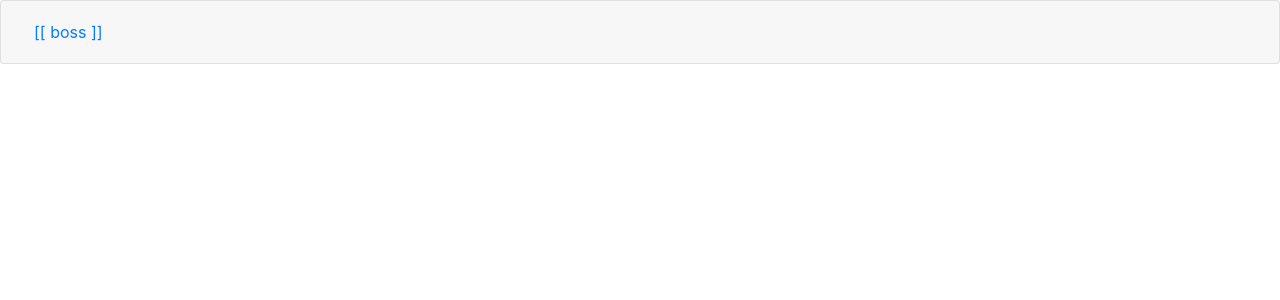
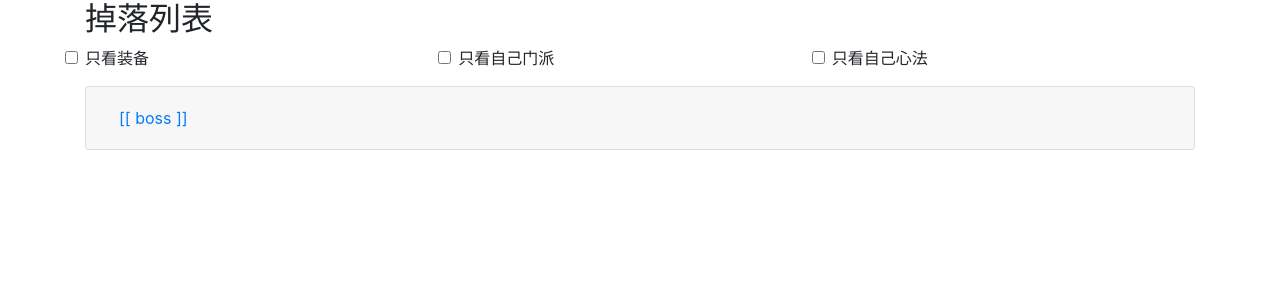
Before and after one commit to moeheart/jx3auction, a Flask app: page /treasure.html in a window 1280 px wide. Shown: the top 300 px of the page. Run offline with Flask 3, Linux system fonts and the light colour scheme; parts of the project's set-up code (start-up, migrations or seed data) failed here and were passed over.

Commit message:
优化前端排版，掉落页面加入过滤器

```diff
--- a/server.py
+++ b/server.py
@@ -322,7 +322,7 @@ def getTreasure():
         db.commit()
         db.close()
 
-    return jsonify({'status': 0, 'treasure': treasureRes})
+    return jsonify({'status': 0, 'treasure': treasureRes, 'xinfa': xinfa})
 
 
 AUCTION_PARAMS = ["baseNormal", "baseCoupon", "baseWeapon", "baseJingjian", "baseTexiaoyaozhui", "baseTexiaowuqi",
--- a/static/treasure.css
+++ b/static/treasure.css
@@ -30,6 +30,10 @@
     display: none;
 }
 
+.bottom{
+    height: 500px;
+}
+
 .text-紫色, .text-purple{
     color: rgb(255, 0, 255);
 }
--- a/static/treasure.js
+++ b/static/treasure.js
@@ -16,6 +16,7 @@ function analyse_treasure(treasure){
     }
     console.log(TREASURE_BY_BOSS);
     V_treasure_list.load();
+    PLAYER_XINFA = treasure["xinfa"];
 }
 
 function render_desc(desc_id, property){
@@ -149,3 +150,133 @@ V_treasure_list = new Vue({
         }
     }
 });
+
+MENPAI_DICT = {
+    "花间游": "万花",
+    "离经易道": "万花",
+    "冰心诀": "七秀",
+    "云裳心经": "七秀",
+    "紫霞功": "纯阳",
+    "太虚剑意": "纯阳",
+    "傲血战意": "天策",
+    "铁牢律": "天策",
+    "易筋经": "少林",
+    "洗髓经": "少林",
+    "问水诀": "藏剑",
+    "山居剑意": "藏剑",
+    "毒经": "五毒",
+    "补天诀": "五毒",
+    "惊羽诀": "唐门",
+    "天罗诡道": "唐门",
+    "焚影圣诀": "明教",
+    "明尊琉璃体": "明教",
+    "笑尘诀": "丐帮",
+    "分山劲": "苍云",
+    "铁骨衣": "苍云",
+    "莫问": "长歌",
+    "相知": "长歌",
+    "北傲诀": "霸刀",
+    "凌海诀": "蓬莱",
+    "隐龙诀": "凌雪",
+    "无方": "药宗",
+    "灵素": "药宗",
+    "孤锋诀": "刀宗",
+}
+
+ATTRIB_DICT = {
+    "花间游": "元气",
+    "离经易道": "治疗",
+    "冰心诀": "根骨",
+    "云裳心经": "治疗",
+    "紫霞功": "根骨",
+    "太虚剑意": "身法",
+    "傲血战意": "力道",
+    "铁牢律": "防御",
+    "易筋经": "元气",
+    "洗髓经": "防御",
+    "问水诀": "身法",
+    "山居剑意": "身法",
+    "毒经": "根骨",
+    "补天诀": "治疗",
+    "惊羽诀": "力道",
+    "天罗诡道": "元气",
+    "焚影圣诀": "元气",
+    "明尊琉璃体": "防御",
+    "笑尘诀": "力道",
+    "分山劲": "身法",
+    "铁骨衣": "防御",
+    "莫问": "根骨",
+    "相知": "治疗",
+    "北傲诀": "力道",
+    "凌海诀": "身法",
+    "隐龙诀": "身法",
+    "无方": "根骨",
+    "灵素": "治疗",
+    "孤锋诀": "力道",
+}
+
+function xinfa_match(xinfa, property){
+    if (xinfa == "") {
+        return false;
+    }
+    var school = MENPAI_DICT[xinfa];
+    var attrib = ATTRIB_DICT[xinfa];
+    var attrib_extend = attrib;
+    if (attrib_extend == "力道" || attrib_extend == "身法") {
+        attrib_extend = "外功";
+    } else if (attrib_extend == "元气" || attrib_extend == "根骨") {
+        attrib_extend = "内功";
+    }
+    if (property["type"] == "coupon") {
+        return school == property["school"];
+    } else {
+        return attrib == property["main"] || attrib_extend == property["main"];
+    }
+}
+
+function reload_filter(){
+    console.log("reload!");
+    for (var id in TREASURE_BY_ID) {
+        var item = TREASURE_BY_ID[id];
+        var display = 1;
+        if (item["property"]["type"] == "item") {
+            if (V_filter.ignoreMaterials) {
+                display = 0;
+            }
+        } else if (V_filter.schoolOnly || V_filter.xinfaOnly) {
+            var baseXinfa = PLAYER_XINFA;
+            var secondXinfa = "";
+            if (!V_filter.xinfaOnly) {
+                for (var xinfa in MENPAI_DICT) {
+                    if (xinfa != baseXinfa && MENPAI_DICT[xinfa] == MENPAI_DICT[baseXinfa]) {
+                        secondXinfa = xinfa;
+                    }
+                }
+            }
+            if (xinfa_match(baseXinfa, item["property"])) {
+                display = 1;
+            } else if (xinfa_match(secondXinfa, item["property"])) {
+                display = 1;
+            } else {
+                display = 0;
+            }
+        }
+        if (display == 1) {
+            $(`#item-${id}`).removeClass("d-none");
+        } else  {
+            $(`#item-${id}`).addClass("d-none");
+        }
+    }
+}
+
+V_filter = new Vue({
+    el: '#filter-setting',
+    delimiters: ['[[',']]'],
+    data: {
+        ignoreMaterials: false,
+        schoolOnly: false,
+        xinfaOnly: false,
+    },
+    methods: {
+    }
+});
--- a/templates/treasure.html
+++ b/templates/treasure.html
@@ -20,8 +20,31 @@
 
 <body>
 
+    <div class="container">
+        <h2>掉落列表</h2>
+    </div>
+
+	<div id="filter-setting" class="container">
+		<div class="form-row">
+		  <div class="form-group form-check col-md-4" v-on:change="reload_filter()">
+			<input type="checkbox" class="form-check-input" id="ignoreMaterials" v-model="ignoreMaterials">
+			<label class="form-check-label" for="ignoreMaterials">只看装备</label>
+		  </div>
+		  <div class="form-group form-check col-md-4" v-on:change="reload_filter()">
+			<input type="checkbox" class="form-check-input" id="schoolOnly" v-model="schoolOnly">
+			<label class="form-check-label" for="schoolOnly">只看自己门派</label>
+		  </div>
+		  <div class="form-group form-check col-md-4" v-on:change="reload_filter()">
+			<input type="checkbox" class="form-check-input" id="xinfaOnly" v-model="xinfaOnly">
+			<label class="form-check-label" for="xinfaOnly">只看自己心法</label>
+		  </div>
+		</div>
+	</div>
+
+	<div class="container">
+
 		<div id="treasure-list" v-if="reload_treasure">
-<div v-on:click="console.log('1')" class="accordion" v-for="boss in bosses">
+		<div class="accordion" v-for="boss in bosses">
 		  <div class="card">
 			<div class="card-header" :id='`heading-${boss}`'>
 			  <h2 class="mb-0">
@@ -34,7 +57,8 @@
 			<div :id='`collapse-${boss}`' class="collapse" :aria-labelledby='`heading-${boss}`'>
 			  <div class="card-body">
 				<ul class="list-group">
-			<li class="list-group-item" v-for="item in TREASURE_BY_BOSS[boss]">
+					<li class="list-group-item" v-for="item in TREASURE_BY_BOSS[boss]" :id='`item-${item["itemID"]}`'>
+						<div>
 							<img class="item-icon" :src="`https://icon.jx3box.com/icon/${item['property']['icon']}.png`">
 							<div class="item-name">
 								<p class="item-text" :itemID="`${item['itemID']}`" v-on:mouseOver="item_over" v-on:mouseOut="item_out" :class="'text-'+item['property']['quality']"> [[ item["name"] ]] </p>
@@ -42,12 +66,19 @@
 							<div class="item-sketch">
 								<p class="item-sketch-text" :itemID="`${item['itemID']}`"> [[ getSketch(item) ]] </p>
 							</div>
+						</div>
 					</li>
 				</ul>
 			  </div>
 			</div>
 		  </div>
 		</div>
+		</div>
+	</div>
+
+	<div class="container bottom">
+
+
 	</div>
 
 <div id="desc-tooltip" class="desc-tooltip">
```
Also changed, not shown: interface.md (+1 -0 lines), templates/index.html (+13 -8 lines), templates/manage.html (+8 -4 lines). Lines whose indentation alone changed are shown as unchanged.
